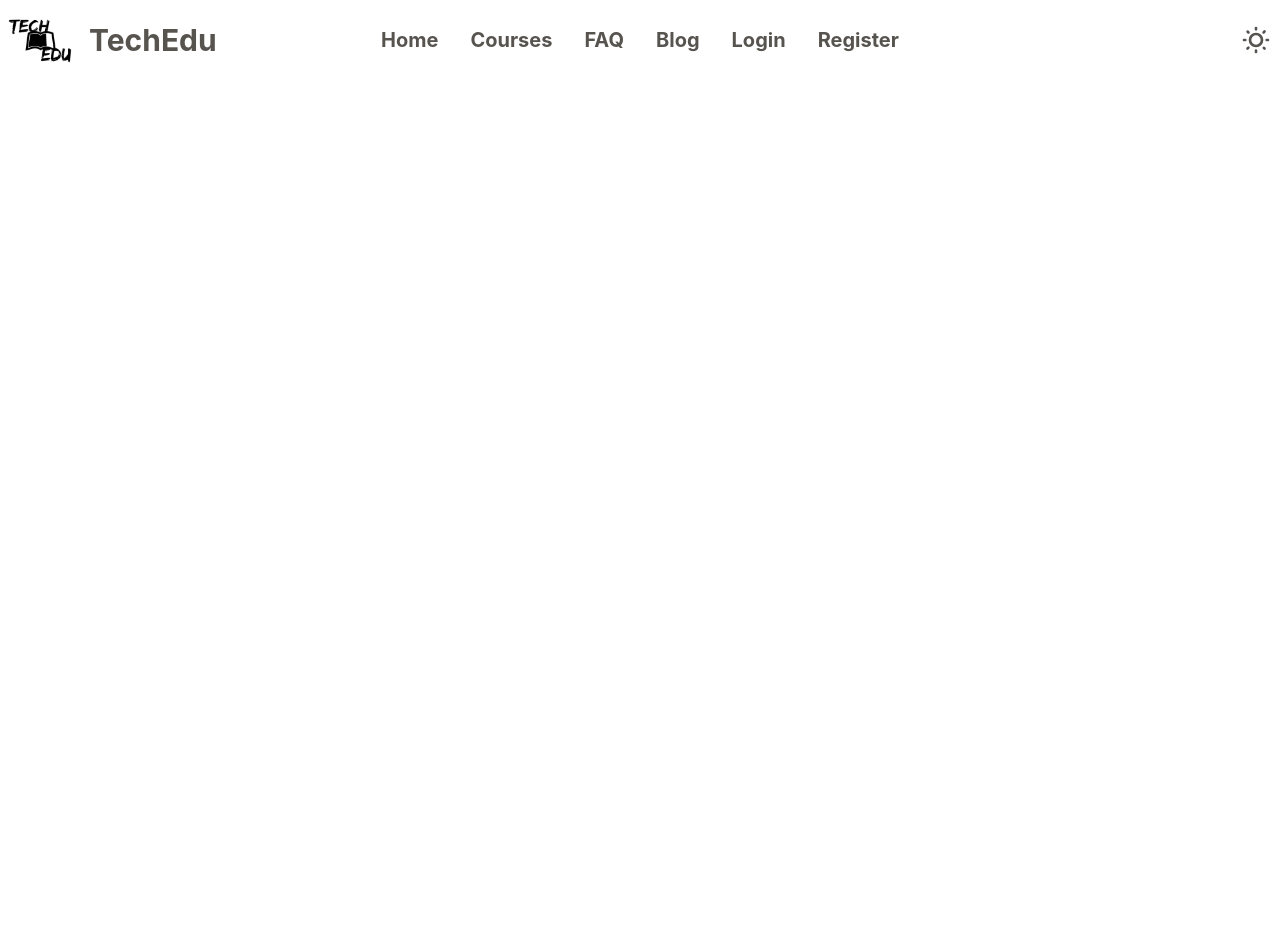
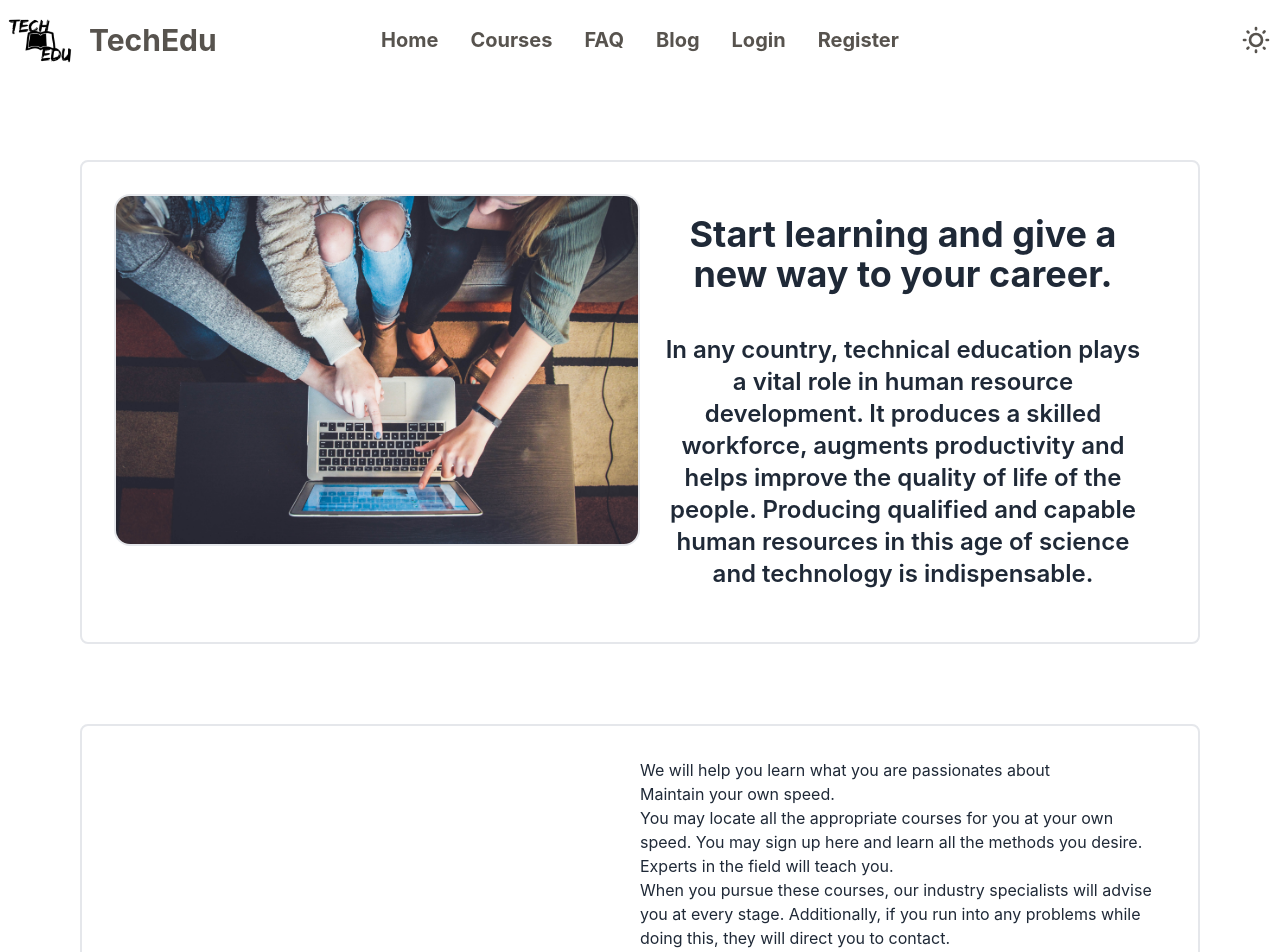
Before and after one commit to SABIKUN-NAHAR-URMY/tech-edu-client, a React (Create React App) app: page / in a window 1280 px wide. Shown: the top 952 px of the page. Before the commit the page ends 800 px from the top, so only its background shows below. Built offline with nearby package versions, Linux system fonts and the light colour scheme; no server answers.

Commit message:
home page half done

```diff
--- a/src/components/pages/Home/Home.js
+++ b/src/components/pages/Home/Home.js
@@ -1,8 +1,42 @@
 import React from 'react';
+import homeImg from '../../images/home1.jpg';
 
 const Home = () => {
     return (
         <div>
+            <section className='block md:grid grid-cols-2 border-2 rounded-lg m-20 p-8'>
+                <div>
+                    <img className='border-2 rounded-2xl' src={homeImg} alt="" />
+                </div>
+                <div className='p-5'>
+                    <h2 className='text-4xl font-bold text-center'>
+                        Start learning and give a new way to your career.
+                    </h2>
+                    <p className='text-2xl font-semibold text-center pt-10'>
+                        In any country, technical education plays a vital role in human resource development. It produces a skilled workforce, augments productivity and helps improve the quality of life of the people. Producing qualified and capable human resources in this age of science and technology is indispensable.
+                    </p>
+                </div>
+            </section>
+
+            <section className='block md:grid grid-cols-2 border-2 rounded-lg m-20 p-8'>
+                <div>
+
+                </div>
+                <div>
+                    <h3>We will help you learn what you are passionates about</h3>
+                    <div>
+                        <h3>Maintain your own speed.</h3>
+                        <p>You may locate all the appropriate courses for you at your own speed. You may sign up here and learn all the methods you desire.</p>
+                        <h3>Experts in the field will teach you.</h3>
+                        <p>
+                        When you pursue these courses, our industry specialists will advise you at every stage. Additionally, if you run into any problems while doing this, they will direct you to contact.
+                        </p>
+
+                    </div>
+
+
+                </div>
+            </section>
 
         </div>
     );
```
Also changed, not shown: src/components/images/home1.jpg (added).
